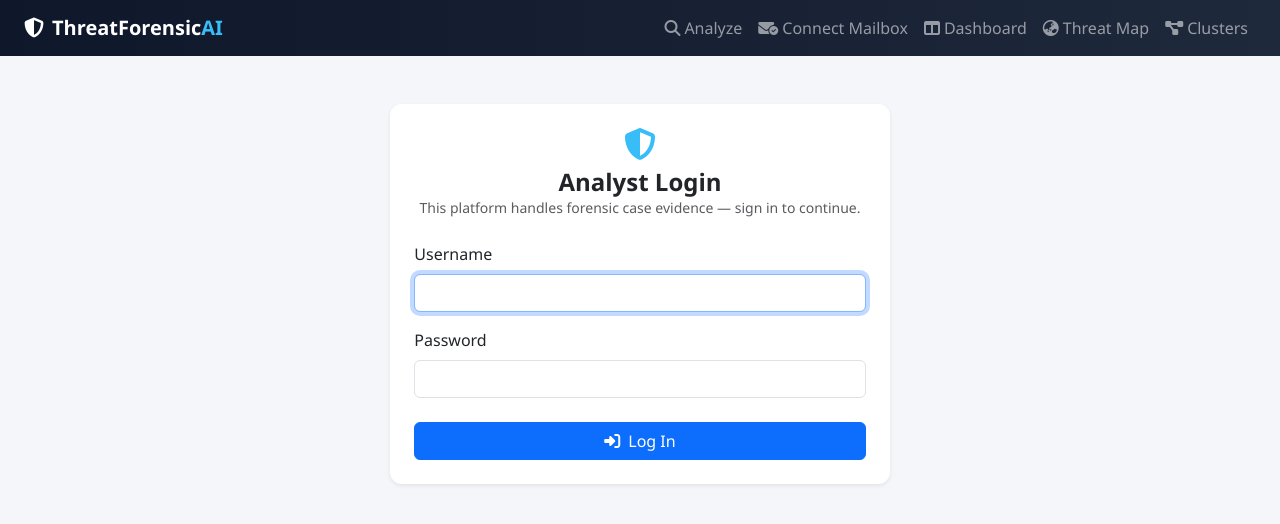
After one commit to Pratibha-igdtuw/email_protection_model, a Flask app: page /login in a window 1280 px wide. The commit adds this page. Shown: the top 524 px of the page. Run offline with Flask 3, Linux system fonts and the light colour scheme; some libraries are stand-ins or nearby versions.

Commit message:
Update email protection model

```diff
--- a/app.py
+++ b/app.py
@@ -1,11 +1,15 @@
 import os
 import io
 import csv
+import json
+import time
 import uuid
+import secrets
 from datetime import datetime
 
 from flask import (Flask, render_template, request, redirect, url_for,
-                    flash, send_file, jsonify, Response)
+                    flash, send_file, jsonify, Response, session, abort)
+from werkzeug.security import generate_password_hash, check_password_hash
 
 from models import db, Case, BlacklistEntry, FeedbackLog
 from modules import parser as parser_mod
@@ -37,6 +41,73 @@ db.init_app(app)
 
 with app.app_context():
     db.create_all()
+
+# ---------------------------------------------------------------------------
+# Analyst authentication (single shared analyst account — this is a hackathon
+# prototype, not multi-tenant, but every route below touches forensic
+# evidence, so it should never be reachable without a login).
+# Set ANALYST_USERNAME / ANALYST_PASSWORD env vars in production. Falls back
+# to a dev default so the app still runs out-of-the-box for local testing.
+# ---------------------------------------------------------------------------
+ANALYST_USERNAME = os.environ.get('ANALYST_USERNAME', 'analyst')
+ANALYST_PASSWORD_HASH = os.environ.get(
+    'ANALYST_PASSWORD_HASH',
+    generate_password_hash(os.environ.get('ANALYST_PASSWORD', 'changeme123'))
+)
+
+PUBLIC_ENDPOINTS = {'login', 'static'}
+
+
+@app.before_request
+def _require_login_and_csrf():
+    # Every session gets a CSRF token, including anonymous visitors on the
+    # login page, so the login form itself can carry one.
+    if 'csrf_token' not in session:
+        session['csrf_token'] = secrets.token_hex(32)
+
+    if request.endpoint in PUBLIC_ENDPOINTS or request.endpoint is None:
+        return
+
+    if not session.get('authenticated'):
+        return redirect(url_for('login', next=request.path))
+
+    if request.method == 'POST':
+        submitted = request.form.get('csrf_token', '')
+        if not submitted or not secrets.compare_digest(submitted, session['csrf_token']):
+            abort(400, description='Invalid or missing CSRF token. Please reload the page and try again.')
+
+
+@app.context_processor
+def _inject_csrf_token():
+    return {'csrf_token': lambda: session.get('csrf_token', '')}
+
+
+@app.route('/login', methods=['GET', 'POST'])
+def login():
+    if request.method == 'POST':
+        submitted = request.form.get('csrf_token', '')
+        if not submitted or not secrets.compare_digest(submitted, session.get('csrf_token', '')):
+            flash('Session expired — please try logging in again.', 'error')
+            return redirect(url_for('login'))
+
+        username = request.form.get('username', '').strip()
+        password = request.form.get('password', '')
+        if username == ANALYST_USERNAME and check_password_hash(ANALYST_PASSWORD_HASH, password):
+            session['authenticated'] = True
+            session['analyst_username'] = username
+            flash('Logged in.', 'success')
+            next_url = request.args.get('next') or url_for('index')
+            return redirect(next_url)
+        flash('Invalid username or password.', 'error')
+        return redirect(url_for('login'))
+
+    return render_template('login.html')
+
+
+@app.route('/logout')
+def logout():
+    session.clear()
+    return redirect(url_for('login'))
 
 
 def run_pipeline(raw_email_bytes):
@@ -74,6 +145,44 @@ def run_pipeline(raw_email_bytes):
         'blacklist_reasons': bl_reasons,
         'risk_result': risk_result,
     }
+
+
+def _pipeline_cache_path(case_ref):
+    return os.path.join(REPORTS_DIR, f"{case_ref}_pipeline.json")
+
+
+def _save_pipeline_result(case_ref, result):
+    """Caches the full analysis result (geo/whois/auth/ML lookups) at
+    ingestion time. Re-running run_pipeline() later to regenerate a report
+    would re-hit live GeoIP/WHOIS/AbuseIPDB APIs and could silently return
+    different facts than what was actually evidenced at ingestion — bad for
+    a forensic report. Reports are always rebuilt from this frozen snapshot."""
+    with open(_pipeline_cache_path(case_ref), 'w', encoding='utf-8') as f:
+        json.dump(result, f, default=str)
+
+
+def _load_pipeline_result(case_ref):
+    path = _pipeline_cache_path(case_ref)
+    if not os.path.exists(path):
+        return None
+    with open(path, encoding='utf-8') as f:
+        return json.load(f)
+
+
+def _regenerate_report(case):
+    """Rebuilds the case's PDF from the frozen ingestion-time analysis plus
+    whatever is currently in the DB (analyst notes, verdict) — called after
+    notes/feedback change so the downloadable report actually reflects them."""
+    result = _load_pipeline_result(case.case_ref)
+    if result is None:
+        return False
+    custody_record = chain_of_custody.build_custody_record(
+        case.case_ref, case.raw_email_path, case.evidence_sha256)
+    report_path = case.report_path or os.path.join(REPORTS_DIR, f"{case.case_ref}.pdf")
+    pipeline_case = {**result, 'case_id': case.case_ref, 'custody_record': custody_record}
+    report_gen.generate_pdf_report(pipeline_case, report_path, analyst_notes=case.analyst_notes or "")
+    case.report_path = report_path
+    return True
 
 
 @app.route('/')
@@ -144,6 +253,11 @@ def _analyze_and_render(raw_email_bytes):
     db.session.add(case)
     db.session.commit()
 
+    # Freeze the analysis result so later report regenerations (after
+    # analyst notes/feedback are added) reflect ingestion-time evidence,
+    # not a fresh re-query of live GeoIP/WHOIS/blacklist APIs.
+    _save_pipeline_result(case_ref, result)
+
     # Generate PDF report (includes chain-of-custody block)
     custody_record = chain_of_custody.build_custody_record(case_ref, raw_path, evidence_hash)
     report_path = os.path.join(REPORTS_DIR, f"{case_ref}.pdf")
@@ -194,7 +308,12 @@ def update_notes(case_ref):
     case = Case.query.filter_by(case_ref=case_ref).first_or_404()
     case.analyst_notes = request.form.get('notes', '')
     db.session.commit()
-    flash('Analyst notes saved.', 'success')
+    if _regenerate_report(case):
+        db.session.commit()
+        flash('Analyst notes saved and forensic report updated.', 'success')
+    else:
+        flash('Analyst notes saved, but the report could not be regenerated '
+              '(original analysis snapshot missing).', 'error')
     return redirect(url_for('case_detail', case_ref=case_ref))
 
 
@@ -280,12 +399,30 @@ def connect_mailbox_fetch():
     # Stash raw bytes in a short-lived server-side cache file per session-less demo use
     cache_dir = os.path.join(REPORTS_DIR, '_mailbox_cache')
     os.makedirs(cache_dir, exist_ok=True)
+    _sweep_stale_mailbox_cache(cache_dir)
     batch_id = uuid.uuid4().hex[:10]
     for idx, raw in enumerate(result['emails']):
         with open(os.path.join(cache_dir, f"{batch_id}_{idx}.eml"), 'wb') as f:
             f.write(raw)
 
     return render_template('mailbox_picker.html', previews=previews, batch_id=batch_id, count=result['count'])
+
+
+def _sweep_stale_mailbox_cache(cache_dir, max_age_seconds=3600):
+    """Previewed-but-never-analyzed mailbox fetches (the analyst backed out
+    of the picker screen) would otherwise sit on disk forever holding real
+    inbox content. Anything older than an hour gets swept on the next fetch."""
+    now = time.time()
+    try:
+        for fname in os.listdir(cache_dir):
+            fpath = os.path.join(cache_dir, fname)
+            try:
+                if os.path.isfile(fpath) and (now - os.path.getmtime(fpath)) > max_age_seconds:
+                    os.remove(fpath)
+            except OSError:
+                continue
+    except FileNotFoundError:
+        pass
 
 
 @app.route('/connect-mailbox/analyze/<batch_id>/<int:index>')
@@ -297,6 +434,14 @@ def connect_mailbox_analyze(batch_id, index):
         return redirect(url_for('connect_mailbox'))
     with open(path, 'rb') as f:
         raw_email_bytes = f.read()
+    # The analyzed email is now safely archived as case evidence (see
+    # _analyze_and_render's evidence_hash + raw_path); the transient
+    # mailbox-fetch cache copy of someone's real inbox content should not
+    # also sit around indefinitely, so remove it once read.
+    try:
+        os.remove(path)
+    except OSError:
+        pass
     return _analyze_and_render(raw_email_bytes)
 
 
@@ -336,4 +481,10 @@ def retrain_model():
 
 
 if __name__ == '__main__':
-    app.run(debug=True, host='0.0.0.0', port=5000)
+    # Debug mode (Werkzeug interactive debugger) must never be on when the
+    # app is reachable from outside localhost — the debugger allows remote
+    # code execution. Default is safe; opt into debug explicitly for local
+    # dev only, and it forces host back to localhost regardless of env.
+    debug_mode = os.environ.get('FLASK_DEBUG', '0') == '1'
+    host = '127.0.0.1' if debug_mode else os.environ.get('HOST', '0.0.0.0')
+    app.run(debug=debug_mode, host=host, port=int(os.environ.get('PORT', 5001)))
--- a/templates/base.html
+++ b/templates/base.html
@@ -24,6 +24,13 @@
         <li class="nav-item"><a class="nav-link" href="{{ url_for('dashboard') }}"><i class="fa-solid fa-table-columns me-1"></i>Dashboard</a></li>
         <li class="nav-item"><a class="nav-link" href="{{ url_for('threat_map') }}"><i class="fa-solid fa-earth-asia me-1"></i>Threat Map</a></li>
         <li class="nav-item"><a class="nav-link" href="{{ url_for('threat_clusters') }}"><i class="fa-solid fa-diagram-project me-1"></i>Clusters</a></li>
+        {% if session.get('authenticated') %}
+        <li class="nav-item">
+          <a class="nav-link" href="{{ url_for('logout') }}">
+            <i class="fa-solid fa-right-from-bracket me-1"></i>Logout ({{ session.get('analyst_username') }})
+          </a>
+        </li>
+        {% endif %}
       </ul>
     </div>
   </div>
--- a/templates/case_detail.html
+++ b/templates/case_detail.html
@@ -41,6 +41,7 @@
           </span>
         </p>
         <form method="post" action="{{ url_for('submit_feedback', case_ref=case.case_ref) }}" class="d-flex gap-2">
+          <input type="hidden" name="csrf_token" value="{{ csrf_token() }}">
           <button type="submit" name="verdict" value="Confirmed Phishing" class="btn btn-sm btn-outline-danger">
             <i class="fa-solid fa-triangle-exclamation me-1"></i>Confirm Phishing
           </button>
@@ -57,6 +58,7 @@
       <div class="card-header">Analyst Notes</div>
       <div class="card-body">
         <form method="post" action="{{ url_for('update_notes', case_ref=case.case_ref) }}">
+          <input type="hidden" name="csrf_token" value="{{ csrf_token() }}">
           <textarea name="notes" class="form-control mb-2" rows="8" placeholder="Add investigation notes...">{{ case.analyst_notes or '' }}</textarea>
           <button type="submit" class="btn btn-dark btn-sm"><i class="fa-solid fa-floppy-disk me-1"></i>Save Notes</button>
         </form>
--- a/templates/connect_mailbox.html
+++ b/templates/connect_mailbox.html
@@ -9,6 +9,7 @@
     <div class="card shadow-sm">
       <div class="card-body p-4">
         <form action="{{ url_for('connect_mailbox_fetch') }}" method="post">
+          <input type="hidden" name="csrf_token" value="{{ csrf_token() }}">
           <div class="mb-3">
             <label class="form-label">Provider</label>
             <select name="provider" class="form-select">
--- a/templates/dashboard.html
+++ b/templates/dashboard.html
@@ -5,6 +5,7 @@
   <h3 class="fw-bold mb-0">Analyst Case Dashboard</h3>
   <div class="d-flex gap-2">
     <form method="post" action="{{ url_for('retrain_model') }}" onsubmit="return confirm('Retrain the classifier using all analyst feedback collected so far?');">
+      <input type="hidden" name="csrf_token" value="{{ csrf_token() }}">
       <button class="btn btn-outline-primary btn-sm" type="submit"><i class="fa-solid fa-arrows-rotate me-1"></i>Retrain Model with Feedback</button>
     </form>
     <a href="{{ url_for('export_csv') }}" class="btn btn-outline-dark btn-sm">
--- a/templates/index.html
+++ b/templates/index.html
@@ -15,6 +15,7 @@
           <li class="nav-item"><button class="nav-link" data-bs-toggle="pill" data-bs-target="#uploadTab">Upload .eml file</button></li>
         </ul>
         <form action="{{ url_for('analyze') }}" method="post" enctype="multipart/form-data">
+          <input type="hidden" name="csrf_token" value="{{ csrf_token() }}">
           <div class="tab-content">
             <div class="tab-pane fade show active" id="pasteTab">
               <textarea name="raw_email" class="form-control font-mono" rows="12"
--- /dev/null
+++ b/templates/login.html
@@ -0,0 +1,33 @@
+{% extends 'base.html' %}
+{% block title %}Analyst Login — ThreatForensicAI{% endblock %}
+{% block content %}
+<div class="row justify-content-center">
+  <div class="col-lg-5">
+    <div class="card shadow-sm border-0 mt-4">
+      <div class="card-body p-4">
+        <div class="text-center mb-4">
+          <i class="fa-solid fa-shield-halved fa-2x text-accent mb-2"></i>
+          <h4 class="fw-bold mb-0">Analyst Login</h4>
+          <p class="text-muted small">This platform handles forensic case evidence — sign in to continue.</p>
+        </div>
+        <form method="post" action="{{ url_for('login') }}">
+          <input type="hidden" name="csrf_token" value="{{ csrf_token() }}">
+          <div class="mb-3">
+            <label class="form-label">Username</label>
+            <input type="text" name="username" class="form-control" required autofocus>
+          </div>
+          <div class="mb-3">
+            <label class="form-label">Password</label>
+            <input type="password" name="password" class="form-control" required>
+          </div>
+          <div class="d-grid mt-4">
+            <button type="submit" class="btn btn-primary">
+              <i class="fa-solid fa-right-to-bracket me-2"></i>Log In
+            </button>
+          </div>
+        </form>
+      </div>
+    </div>
+  </div>
+</div>
+{% endblock %}
```
Also changed, not shown: modules/report_gen.py (+15 -9 lines).
